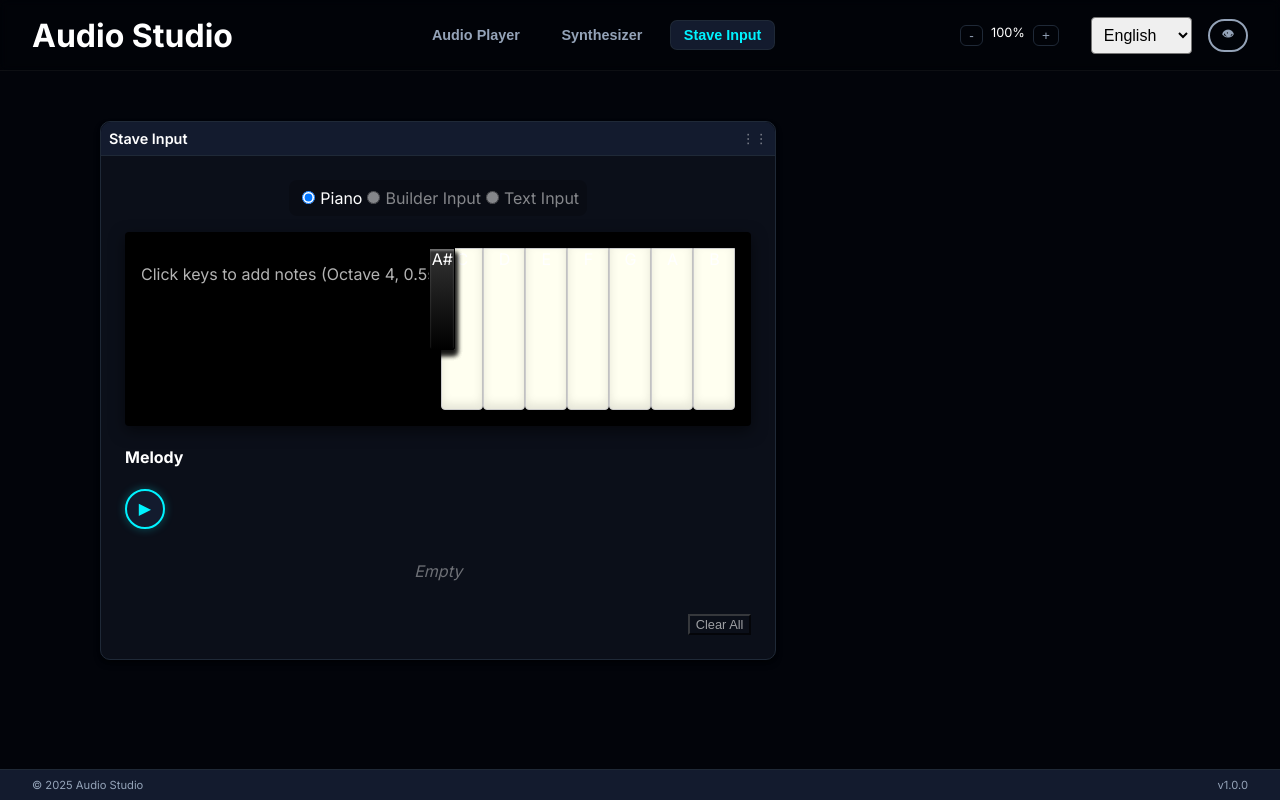
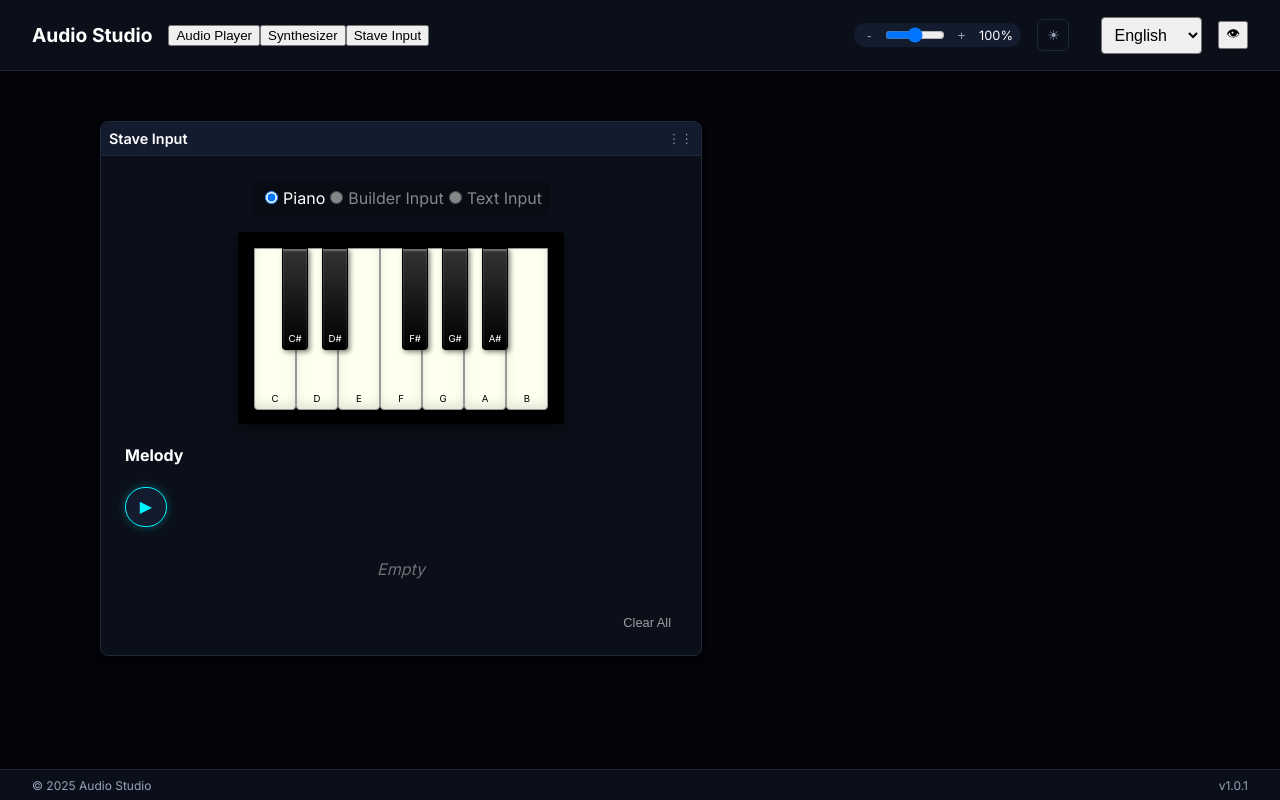
Before and after one commit to Luckysreee/MyAudioPlayer, a React (Vite) app: page / in a window 1280 px wide. Both pictures are taken after a click on the button "Stave Input". Built offline with nearby package versions, Linux system fonts and the light colour scheme; the HTML template or start-up script is replaced by a standard one.

Commit message:
Fixing Bugs

```diff
--- a/src/App.jsx
+++ b/src/App.jsx
@@ -16,30 +16,23 @@ function App() {
     const [currentFileIndex, setCurrentFileIndex] = useState(-1);
     const [language, setLanguage] = useState('en');
     const [isHighContrast, setIsHighContrast] = useState(false);
+    const [theme, setTheme] = useState('dark'); // 'dark' or 'light'
     const [mode, setMode] = useState('player');
-    const [zoomLevel, setZoomLevel] = useState(100); // Percentage
+    const [zoomLevel, setZoomLevel] = useState(100);
 
     const t = translations[language];
 
+    // Theme Effect
     useEffect(() => {
+        document.body.className = ''; // Clear
         if (isHighContrast) {
             document.body.classList.add('accessibility-mode');
-        } else {
-            document.body.classList.remove('accessibility-mode');
+        } else if (theme === 'light') {
+            document.body.classList.add('light-theme');
         }
-    }, [isHighContrast]);
+    }, [isHighContrast, theme]);
 
-    // Zoom Logic
-    useEffect(() => {
-        const baseSize = 16; // 100% = 16px
-        const newSize = (baseSize * zoomLevel) / 100;
-        document.documentElement.style.fontSize = `${newSize}px`;
-    }, [zoomLevel]);
-
-    const handleZoomIn = () => setZoomLevel(prev => Math.min(prev + 20, 200));
-    const handleZoomOut = () => setZoomLevel(prev => Math.max(prev - 20, 60));
-
-    // File Handling logic SAME as before
+    // File Handling
     const handleFileSelect = (e) => {
         const selectedFiles = Array.from(e.target.files);
         setFiles((prev) => [...prev, ...selectedFiles]);
@@ -51,7 +44,6 @@ function App() {
         e.target.classList.remove('dragging');
         const allFiles = Array.from(e.dataTransfer.files);
         const audioFiles = allFiles.filter(f => f.type.startsWith('audio/'));
-        if (allFiles.length !== audioFiles.length) alert("Some files were rejected because they are not audio files.");
         if (audioFiles.length > 0) {
             setFiles(prev => {
                 const newFiles = [...prev, ...audioFiles];
@@ -82,18 +74,39 @@ function App() {
     return (
         <>
             <header className="app-header">
-                <h1>{t.title}</h1>
+                <div style={{ display: 'flex', alignItems: 'center', gap: '1rem' }}>
+                    <h1 style={{ margin: 0, fontSize: '1.2rem' }}>{t.title}</h1>
                     <nav className="tab-bar">
                         <button className={`tab-btn ${mode === 'player' ? 'active' : ''}`} onClick={() => setMode('player')}>{t.player}</button>
                         <button className={`tab-btn ${mode === 'synth' ? 'active' : ''}`} onClick={() => setMode('synth')}>{t.synthesizer}</button>
                         <button className={`tab-btn ${mode === 'stave' ? 'active' : ''}`} onClick={() => setMode('stave')}>{t.staveInput}</button>
                     </nav>
+                </div>
+
                 <div style={{ display: 'flex', gap: '1rem', alignItems: 'center' }}>
-                    <div className="zoom-controls" style={{ display: 'flex', gap: '5px' }}>
-                        <button onClick={handleZoomOut} className="btn-secondary" style={{ padding: '2px 8px' }}>-</button>
-                        <span style={{ fontSize: '0.8rem', minWidth: '40px', textAlign: 'center' }}>{zoomLevel}%</span>
-                        <button onClick={handleZoomIn} className="btn-secondary" style={{ padding: '2px 8px' }}>+</button>
+                    {/* Zoom Controls */}
+                    <div className="zoom-controls" style={{ display: 'flex', gap: '8px', alignItems: 'center', background: 'var(--bg-element)', padding: '4px 8px', borderRadius: '20px' }}>
+                        <button onClick={() => setZoomLevel(prev => Math.max(prev - 10, 50))} className="btn-secondary" style={{ border: 'none', padding: '0 5px' }}>-</button>
+                        <input
+                            type="range"
+                            min="50"
+                            max="150"
+                            value={zoomLevel}
+                            onChange={(e) => setZoomLevel(Number(e.target.value))}
+                            style={{ width: '60px', margin: 0 }}
+                        />
+                        <button onClick={() => setZoomLevel(prev => Math.min(prev + 10, 150))} className="btn-secondary" style={{ border: 'none', padding: '0 5px' }}>+</button>
+                        <span style={{ fontSize: '0.8rem', minWidth: '35px', textAlign: 'center' }}>{zoomLevel}%</span>
                     </div>
+
+                    <button
+                        className="btn-secondary"
+                        onClick={() => setTheme(theme === 'dark' ? 'light' : 'dark')}
+                        title={theme === 'dark' ? 'Switch to Light Mode' : 'Switch to Dark Mode'}
+                        style={{ width: '32px', height: '32px', display: 'flex', alignItems: 'center', justifyContent: 'center', padding: 0 }}
+                    >
+                        {theme === 'dark' ? '☀' : '☾'}
+                    </button>
 
                     <LanguageSelector currentLang={language} onLanguageChange={setLanguage} />
                     <button
@@ -115,6 +128,12 @@ function App() {
             </header>
 
             <main className="app-content">
+                {/* Apply Zoom Here via Transform or Font Size */}
+                <div style={{
+                    width: '100%',
+                    height: '100%',
+                    fontSize: `${zoomLevel}%`
+                }}>
                     <AudioPlayer
                         mode={mode}
                         setMode={setMode}
@@ -129,13 +148,14 @@ function App() {
                         handleDelete={handleDelete}
                         handleClearAll={handleClearAll}
                         dragHandlers={{ onDrop: handleDrop, onDragOver: (e) => e.preventDefault() }}
-                    onUploadClick={triggerFileUpload} // Pass trigger
+                        onUploadClick={triggerFileUpload}
                     />
+                </div>
             </main>
 
             <footer className="app-footer">
                 <div>© 2025 Audio Studio</div>
-                <div>v1.0.0</div>
+                <div>v1.0.1</div>
             </footer>
         </>
     );
--- a/src/components/StaveInput.jsx
+++ b/src/components/StaveInput.jsx
@@ -11,20 +11,20 @@ const StaveInput = ({ melody, setMelody, onPlay, isPlaying, translations }) => {
     const [octave, setOctave] = useState('4');
     const [duration, setDuration] = useState('0.5');
 
-    // Piano State helpers
+    // Piano State helpers - FULL OCTAVE
     const pianoKeys = [
-        { note: 'C', type: 'white' },
-        { note: 'C#', type: 'black' },
-        { note: 'D', type: 'white' },
-        { note: 'D#', type: 'black' },
-        { note: 'E', type: 'white' },
-        { note: 'F', type: 'white' },
-        { note: 'F#', type: 'black' },
-        { note: 'G', type: 'white' },
-        { note: 'G#', type: 'black' },
-        { note: 'A', type: 'white' },
-        { note: 'A#', type: 'black' },
-        { note: 'B', type: 'white' },
+        { note: 'C', type: 'white', pos: 0 },
+        { note: 'C#', type: 'black', pos: 1 },
+        { note: 'D', type: 'white', pos: 2 },
+        { note: 'D#', type: 'black', pos: 3 },
+        { note: 'E', type: 'white', pos: 4 },
+        { note: 'F', type: 'white', pos: 5 },
+        { note: 'F#', type: 'black', pos: 6 },
+        { note: 'G', type: 'white', pos: 7 },
+        { note: 'G#', type: 'black', pos: 8 },
+        { note: 'A', type: 'white', pos: 9 },
+        { note: 'A#', type: 'black', pos: 10 },
+        { note: 'B', type: 'white', pos: 11 },
     ];
 
     const handleTextChange = (e) => {
@@ -88,6 +88,9 @@ const StaveInput = ({ melody, setMelody, onPlay, isPlaying, translations }) => {
             id: Date.now() + Math.random()
         };
         setMelody([...melody, newNote]);
+
+        // Optional: Play note immediately on click for feedback?
+        // For now, adhering to instruction to just fix UI.
     };
 
     const handleDeleteNote = (id) => {
@@ -113,18 +116,31 @@ const StaveInput = ({ melody, setMelody, onPlay, isPlaying, translations }) => {
             </div>
 
             {/* INPUT AREAS */}
-            <div className="input-area" style={{ minHeight: '150px' }}>
+            <div className="input-area" style={{ minHeight: '180px' }}>
                 {inputMode === 'piano' && (
-                    <div className="piano-wrapper" style={{ textAlign: 'center' }}>
-                        <p style={{ marginBottom: '0.5rem', opacity: 0.7 }}>Click keys to add notes (Octave 4, 0.5s)</p>
+                    <div className="piano-wrapper">
+                        {/* We need separate containers or careful positioning for black keys */}
+                        {/* Implementing via single list with CSS handling based on class */}
                         <div className="piano-keys">
                             {pianoKeys.map(k => (
                                 <div
                                     key={k.note}
-                                    className={`key ${k.type}`}
+                                    className={`key ${k.type} no-drag`} // ADDED no-drag
                                     onClick={() => handlePianoClick(k.note)}
+                                    title={k.note}
                                 >
-                                    {k.note}
+                                    {/* Label mainly for black keys or C */}
+                                    <span style={{
+                                        position: 'absolute',
+                                        bottom: '5px',
+                                        width: '100%',
+                                        textAlign: 'center',
+                                        fontSize: '0.6rem',
+                                        color: k.type === 'black' ? '#fff' : '#000',
+                                        pointerEvents: 'none'
+                                    }}>
+                                        {k.note}
+                                    </span>
                                 </div>
                             ))}
                         </div>
@@ -138,6 +154,7 @@ const StaveInput = ({ melody, setMelody, onPlay, isPlaying, translations }) => {
                             value={textInput}
                             onChange={handleTextChange}
                             placeholder="C4 0.5&#10;E4 0.5"
+                            className="no-drag"
                         />
                         {error && <div style={{ color: 'var(--danger)', margin: '0.5rem 0' }}>{error}</div>}
                         <button onClick={handleTextSubmit} className="btn-secondary mt-4" style={{ width: '100%' }}>{translations.addNote || "Add Notes"}</button>
@@ -146,17 +163,17 @@ const StaveInput = ({ melody, setMelody, onPlay, isPlaying, translations }) => {
 
                 {inputMode === 'builder' && (
                     <div className="builder-mode flex-center gap-md" style={{ flexWrap: 'wrap' }}>
-                        <select value={note} onChange={e => setNote(e.target.value)} style={{ width: '60px' }}>
+                        <select value={note} onChange={e => setNote(e.target.value)} style={{ width: '60px' }} className="no-drag">
                             {['A', 'B', 'C', 'D', 'E', 'F', 'G'].map(n => <option key={n} value={n}>{n}</option>)}
                         </select>
-                        <select value={accidental} onChange={e => setAccidental(e.target.value)} style={{ width: '60px' }}>
+                        <select value={accidental} onChange={e => setAccidental(e.target.value)} style={{ width: '60px' }} className="no-drag">
                             <option value="">nat</option>
                             <option value="#">#</option>
                         </select>
-                        <select value={octave} onChange={e => setOctave(e.target.value)} style={{ width: '60px' }}>
+                        <select value={octave} onChange={e => setOctave(e.target.value)} style={{ width: '60px' }} className="no-drag">
                             {[1, 2, 3, 4, 5, 6, 7, 8].map(o => <option key={o} value={o}>{o}</option>)}
                         </select>
-                        <select value={duration} onChange={e => setDuration(e.target.value)} style={{ width: '80px' }}>
+                        <select value={duration} onChange={e => setDuration(e.target.value)} style={{ width: '80px' }} className="no-drag">
                             <option value="0.25">0.25s</option>
                             <option value="0.5">0.5s</option>
                             <option value="0.75">0.75s</option>
@@ -176,13 +193,13 @@ const StaveInput = ({ melody, setMelody, onPlay, isPlaying, translations }) => {
                         {!isPlaying ? (
                             <button onClick={onPlay} disabled={melody.length === 0} className="btn-primary" style={{ width: '40px', height: '40px', fontSize: '1rem' }}>▶</button>
                         ) : (
-                            <button onClick={onPlay} className="btn-primary" style={{ width: '40px', height: '40px', fontSize: '1rem', background: 'var(--danger)' }}>⏹</button>
+                            <button onClick={onPlay} className="btn-primary" style={{ width: '40px', height: '40px', fontSize: '1rem', background: 'var(--danger)', borderColor: 'var(--danger)' }}>⏹</button>
                         )}
                     </div>
                 </div>
 
                 {melody.length === 0 ? <p style={{ fontStyle: 'italic', opacity: 0.4, textAlign: 'center', padding: '1rem' }}>Empty</p> : (
-                    <div style={{ maxHeight: '200px', overflowY: 'auto', border: '1px solid var(--glass-border)', borderRadius: '8px' }}>
+                    <div style={{ maxHeight: '200px', overflowY: 'auto', border: '1px solid var(--glass-border)', borderRadius: '8px' }} className="no-drag">
                         <table style={{ width: '100%' }}>
                             <thead>
                                 <tr>
@@ -201,7 +218,7 @@ const StaveInput = ({ melody, setMelody, onPlay, isPlaying, translations }) => {
                                         <td style={{ textAlign: 'center' }}>
                                             <button
                                                 onClick={() => handleDeleteNote(m.id)}
-                                                style={{ padding: '4px 8px', fontSize: '0.8rem', background: 'transparent', color: 'var(--danger)' }}
+                                                style={{ padding: '4px 8px', fontSize: '0.8rem', background: 'transparent', color: 'var(--danger)', border: 'none', cursor: 'pointer' }}
                                             >
                                                 ✕
                                             </button>
@@ -213,7 +230,7 @@ const StaveInput = ({ melody, setMelody, onPlay, isPlaying, translations }) => {
                     </div>
                 )}
                 <div style={{ textAlign: 'right', marginTop: '0.5rem' }}>
-                    <button onClick={() => setMelody([])} style={{ fontSize: '0.8rem', background: 'transparent', color: 'inherit', opacity: 0.6 }}>{translations.clearAll || "Clear"}</button>
+                    <button onClick={() => setMelody([])} style={{ fontSize: '0.8rem', background: 'transparent', color: 'inherit', opacity: 0.6, border: 'none', cursor: 'pointer' }}>{translations.clearAll || "Clear"}</button>
                 </div>
             </div>
         </div>
--- a/src/styles/base.css
+++ b/src/styles/base.css
@@ -4,32 +4,27 @@
 
 :root {
   /* Measurements */
-  --radius-lg: 16px;
-  --radius-md: 10px;
-  --radius-sm: 6px;
+  --radius-lg: 12px;
+  --radius-md: 8px;
+  --radius-sm: 4px;
   --header-height: 70px;
   --footer-height: 30px;
-  /* Thinner Footer */
 
   /* Fonts */
   --font-ui: 'Inter', -apple-system, BlinkMacSystemFont, "Segoe UI", Roboto, sans-serif;
   --font-mono: 'JetBrains Mono', monospace;
   --base-font-size: 16px;
 
-  /* Transitions */
-  --trans-speed: 0.3s;
+  --trans-speed: 0.2s;
 }
 
 /* ========================================= */
 /*                THEMES                     */
 /* ========================================= */
 
-/* 1. DARK MODE ("DEEP SPACE") */
 :root {
   --bg-body: #02040a;
-  /* Deep Space */
   --bg-app: transparent;
-  /* Transparent container */
   --bg-panel: #0b0f19;
   --bg-element: #131b2e;
 
@@ -43,20 +38,15 @@
   --primary-hover: #5eead4;
 
   --danger: #d97706;
-  /* Orange */
 
   --card-shadow: 0 4px 6px -1px rgba(0, 0, 0, 0.5), 0 2px 4px -1px rgba(0, 0, 0, 0.3);
   --neon-glow: 0 0 10px rgba(0, 243, 255, 0.3);
 }
 
-/* 2. LIGHT MODE ("SOFT NUDE") */
 .light-theme {
   --bg-body: #fff1f2;
-  /* Pastel Pink */
-  --bg-panel: #fafafa;
-  /* Dull White */
+  --bg-panel: #ffffff;
   --bg-element: #f3f4f6;
-  /* Light Grey */
 
   --border-subtle: #e5e7eb;
   --border-active: #f6bb63;
@@ -65,16 +55,15 @@
   --text-muted: #78716c;
 
   --primary: #f6bb63;
-  /* Sandy Orange */
   --primary-hover: #d97706;
 
-  --danger: #d97706;
+  --danger: #ef4444;
+  /* Restored Red for Light Mode visibility if desired, or keep Orange */
 
   --card-shadow: 0 4px 6px -1px rgba(0, 0, 0, 0.1), 0 2px 4px -1px rgba(0, 0, 0, 0.06);
   --neon-glow: none;
 }
 
-/* 3. ACCESSIBILITY MODE */
 .accessibility-mode {
   --bg-body: #000000 !important;
   --bg-panel: #000000 !important;
@@ -93,7 +82,8 @@
 /* ========================================= */
 
 html {
-  font-size: var(--base-font-size);
+  font-size: 16px;
+  /* FIXED BASE */
 }
 
 body {
@@ -123,25 +113,21 @@ body {
   justify-content: space-between;
   align-items: center;
   flex-shrink: 0;
-  background: rgba(0, 0, 0, 0.2);
-  /* Subtle distinction */
-  backdrop-filter: blur(5px);
-  border-bottom: 1px solid rgba(255, 255, 255, 0.05);
-}
-
-.light-theme .app-header {
-  background: rgba(255, 255, 255, 0.5);
-  border-color: rgba(0, 0, 0, 0.05);
+  background: var(--bg-panel);
+  /* Solid background for separation */
+  border-bottom: 1px solid var(--border-subtle);
+  font-size: 16px;
+  /* Fixed styling */
 }
 
 /* Main Content Area - THE STAGE */
 .app-content {
   flex: 1;
   position: relative;
-  /* Transform cards relative to this */
   overflow: hidden;
-  /* No scroll bars, cards float */
   width: 100%;
+  /* Zoom applied here via inline style in App.jsx */
+  transform-origin: top left;
 }
 
 /* Footer */
@@ -151,10 +137,11 @@ body {
   justify-content: space-between;
   align-items: center;
   padding: 0 2rem;
-  font-size: 0.7rem;
+  font-size: 0.75rem;
+  /* Fixed styling */
   color: var(--text-muted);
   flex-shrink: 0;
-  background: var(--bg-element);
+  background: var(--bg-panel);
   border-top: 1px solid var(--border-subtle);
 }
 
@@ -164,9 +151,8 @@ body {
 
 .draggable-card {
   min-width: 320px;
-  /* Responsive base */
   width: fit-content;
-  max-width: 450px;
+  /* max-width: 450px; Removed restriction to allow flex */
   background: var(--bg-panel);
   border: 1px solid var(--border-subtle);
   border-radius: var(--radius-md);
@@ -174,7 +160,11 @@ body {
   display: flex;
   flex-direction: column;
   user-select: none;
-  /* Important for dragging */
+}
+
+.draggable-card .card-content {
+  padding: 1.5rem 2rem;
+  /* Increased Padding */
 }
 
 .draggable-card.dragging {
@@ -183,94 +173,37 @@ body {
   z-index: 1000 !important;
 }
 
-/* Full Width Card Override */
 .draggable-card.wide-card {
-  width: fit-content;
-  max-width: 90vw;
+  min-width: 600px;
 }
 
 /* ========================================= */
 /*              COMPONENTS                   */
 /* ========================================= */
 
-/* Tabs */
-.tab-bar {
-  display: flex;
-  gap: 1rem;
-}
-
-.tab-btn {
-  background: transparent;
-  color: var(--text-muted);
-  font-size: 0.9rem;
-  font-weight: 600;
-  padding: 0.4rem 0.8rem;
-  border: none;
-  cursor: pointer;
-  border-radius: var(--radius-sm);
-  transition: all 0.2s;
-}
-
-.tab-btn:hover {
-  background: var(--bg-element);
-  color: var(--text-main);
-}
-
-.tab-btn.active {
-  background: var(--bg-element);
-  color: var(--primary);
-  box-shadow: 0 0 0 1px var(--border-subtle);
-}
-
-/* A11y Button */
-.a11y-toggle {
-  background: transparent;
-  border: 2px solid var(--text-muted);
-  border-radius: 20px;
-  padding: 4px 12px;
-  font-size: 0.75rem;
-  font-weight: 700;
-  color: var(--text-muted);
-  cursor: pointer;
-  display: flex;
-  align-items: center;
-  gap: 6px;
-  transition: all 0.3s;
-}
-
-.a11y-toggle:hover {
-  border-color: var(--text-main);
-  color: var(--text-main);
-}
-
-.a11y-toggle.active {
-  background: #ffff00;
-  color: #000;
-  border-color: #ffff00;
-}
-
 /* Controls */
 .btn-primary {
-  width: 50px;
-  height: 50px;
-  /* Reduced from 60 */
-  border-radius: 50%;
+  width: auto;
+  min-width: 40px;
+  height: 40px;
+  padding: 0 20px;
+  border-radius: 20px;
+  /* Pill shape */
   background: var(--bg-element);
-  border: 2px solid var(--primary);
+  border: 1px solid var(--primary);
   color: var(--primary);
-  font-size: 1.2rem;
+  font-size: 1rem;
   display: flex;
   align-items: center;
   justify-content: center;
   box-shadow: var(--neon-glow);
   transition: all 0.2s;
   cursor: pointer;
+  white-space: nowrap;
 }
 
-.btn-primary:hover {
-  background: var(--primary);
-  color: var(--bg-app);
-  transform: scale(1.05);
+.btn-primary:active {
+  transform: scale(0.95);
 }
 
 .btn-secondary {
@@ -278,10 +211,12 @@ body {
   color: var(--text-muted);
   border: 1px solid var(--border-subtle);
   padding: 0.5rem 1rem;
-  /* Better padding */
   border-radius: 6px;
   font-size: 0.85rem;
   cursor: pointer;
+  display: inline-flex;
+  align-items: center;
+  gap: 0.5rem;
 }
 
 .btn-secondary:hover {
@@ -289,23 +224,28 @@ body {
   color: var(--text-main);
 }
 
+.btn-secondary:disabled {
+  opacity: 0.5;
+  cursor: not-allowed;
+}
 
 /* REALISTIC PIANO */
 .piano-wrapper {
   position: relative;
-  display: flex;
-  justify-content: center;
   padding: 1rem;
   background: #000;
   border-radius: 4px;
   box-shadow: 0 5px 15px rgba(0, 0, 0, 0.5);
   width: fit-content;
   margin: 0 auto;
+  overflow: visible;
+  /* Allow keys to overflow wrapper if needed */
 }
 
 .piano-keys {
   display: flex;
   position: relative;
+  height: 160px;
 }
 
 .key {
@@ -313,19 +253,21 @@ body {
   height: 160px;
   background: #fffff0;
   /* Ivory */
-  border: 1px solid #ccc;
+  border: 1px solid #999;
   border-radius: 0 0 4px 4px;
-  /* Rounded Bottom */
+  position: relative;
+  /* Default for white keys */
   z-index: 1;
   cursor: pointer;
-  box-shadow: inset 0 -5px 10px rgba(0, 0, 0, 0.1), 0 2px 2px rgba(0, 0, 0, 0.2);
-  transform-origin: top;
-  transition: transform 0.1s;
+  box-shadow: inset 0 -5px 10px rgba(0, 0, 0, 0.1);
+  transition: background 0.1s, transform 0.1s;
+  flex-shrink: 0;
+  /* Don't shrink */
 }
 
 .key:active {
-  transform: perspective(600px) rotateX(-2deg) scale(0.98);
-  background: #f0f0f0;
+  background: #eee;
+  transform: translateY(2px);
 }
 
 .key.black {
@@ -334,61 +276,56 @@ body {
   background: linear-gradient(180deg, #333 0%, #000 100%);
   border: 1px solid #000;
   position: absolute;
-  margin-left: -12px;
-  /* Center over crack */
+  /* Overlap */
+  top: 0;
   z-index: 10;
   border-radius: 0 0 3px 3px;
-  box-shadow: 2px 5px 5px rgba(0, 0, 0, 0.4), inset 0 2px 2px rgba(255, 255, 255, 0.3);
-  /* Specular shine */
+  box-shadow: 2px 2px 5px rgba(0, 0, 0, 0.5), inset 0 2px 2px rgba(255, 255, 255, 0.3);
 }
 
-.key.black:active {
-  transform: perspective(600px) rotateX(-5deg);
-  background: #000;
-  box-shadow: 1px 2px 3px rgba(0, 0, 0, 0.5);
+/* Position Black Keys Correctly (Assuming 40px white keys) */
+.key.black:nth-child(2) {
+  left: 28px;
 }
 
-/* Playlist */
-.playlist-item {
-  padding: 0.5rem;
-  border-bottom: 1px solid var(--border-subtle);
-  font-size: 0.85rem;
-  cursor: pointer;
-  display: flex;
-  justify-content: space-between;
+/* C# */
+.key.black:nth-child(4) {
+  left: 68px;
 }
 
-.playlist-item:hover {
-  background: var(--bg-element);
+/* D# */
+/* Skip E-F gap */
+.key.black:nth-child(7) {
+  left: 148px;
 }
 
-.playlist-item.active {
-  color: var(--primary);
-  font-weight: 600;
+/* F# */
+.key.black:nth-child(9) {
+  left: 188px;
 }
 
-input[type="range"] {
-  -webkit-appearance: none;
-  appearance: none;
-  /* Lint fix */
-  width: 100%;
-  background: transparent;
-  margin: 0.5rem 0;
+/* G# */
+.key.black:nth-child(11) {
+  left: 228px;
 }
 
-input[type="range"]::-webkit-slider-runnable-track {
-  width: 100%;
-  height: 4px;
-  background: var(--bg-element);
-  border-radius: 2px;
+/* A# */
+
+/* Upload Zone */
+.upload-zone {
+  border: 2px dashed var(--border-subtle);
+  border-radius: var(--radius-md);
+  padding: 2rem;
+  text-align: center;
+  color: var(--text-muted);
+  cursor: pointer;
+  background: rgba(0, 0, 0, 0.1);
+  transition: all 0.2s;
+  margin-bottom: 1rem;
 }
 
-input[type="range"]::-webkit-slider-thumb {
-  -webkit-appearance: none;
-  height: 14px;
-  width: 14px;
-  border-radius: 50%;
-  background: var(--primary);
-  margin-top: -5px;
-  cursor: pointer;
+.upload-zone:hover {
+  border-color: var(--primary);
+  background: rgba(0, 0, 0, 0.2);
+  color: var(--text-main);
 }
```
Also changed, not shown: src/components/AudioPlayer.jsx (+21 -5 lines). Lines whose indentation alone changed are shown as unchanged.
